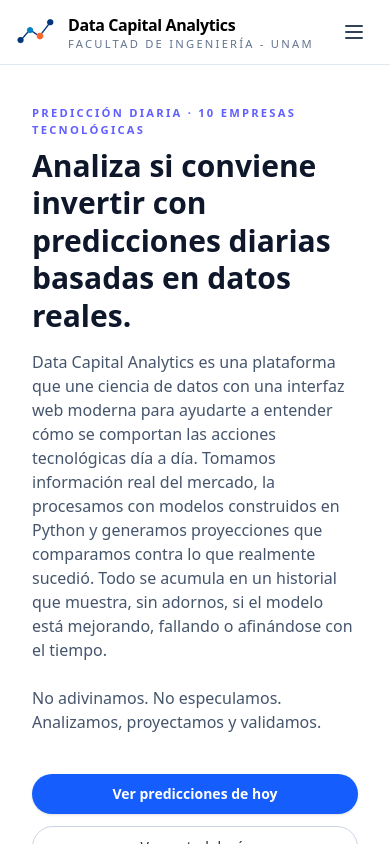
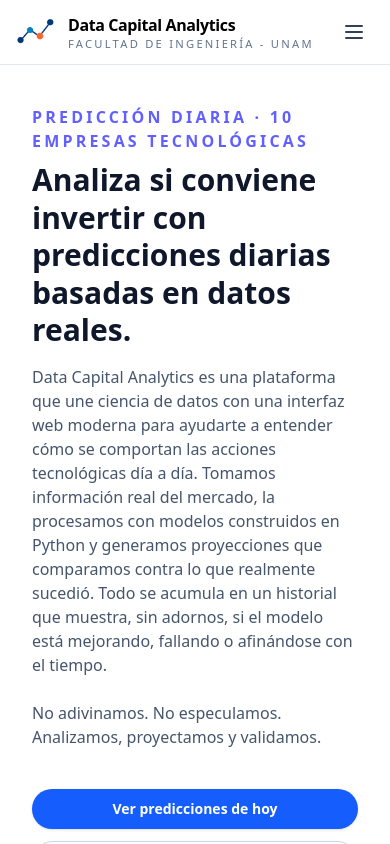
Before and after one commit to Alejandro-Vigi/data-capital-analytics, a React (Vite) app: page / in a window 390 px wide. Shown: the top 844 px of the page. Built offline with nearby package versions, Linux system fonts and the light colour scheme.

Commit message:
Arreglando texto HomePage

```diff
--- a/src/pages/HomePage.jsx
+++ b/src/pages/HomePage.jsx
@@ -7,7 +7,7 @@
       <div className="grid md:grid-cols-[1.1fr,1fr] md:gap-5 items-center">
         {/* Columna izquierda: texto principal */}
         <div>
-          <p className="text-[0.7rem] md:text-[1rem] uppercase font-black tracking-[0.2em] text-indigo-500 mb-2">
+          <p className="text-[1rem] md:text-[1rem] uppercase font-black tracking-[0.2em] text-indigo-500 mb-2">
             Predicción diaria · 10 empresas tecnológicas
           </p>
 
```
